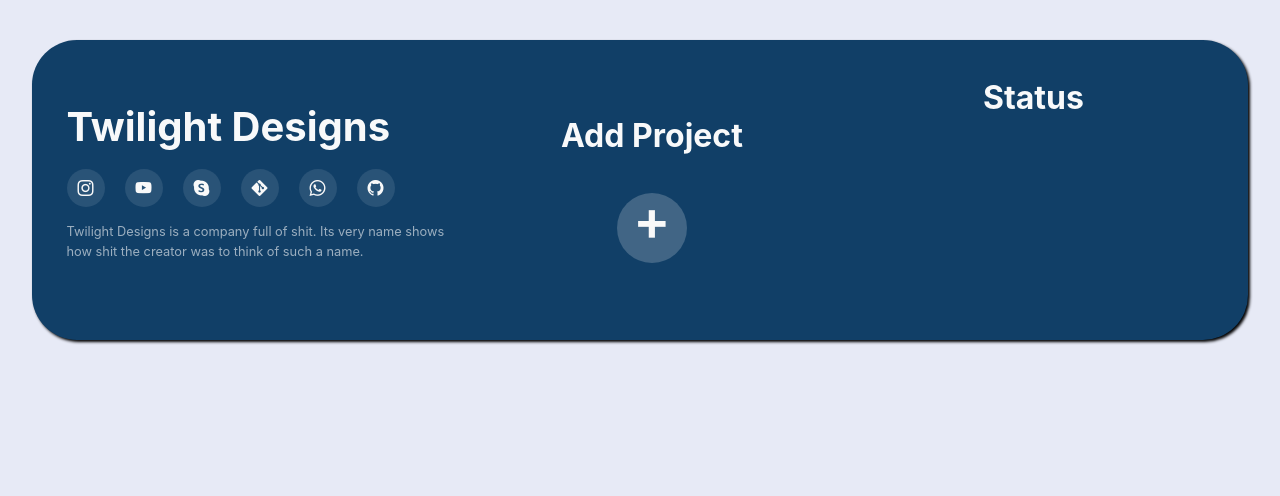
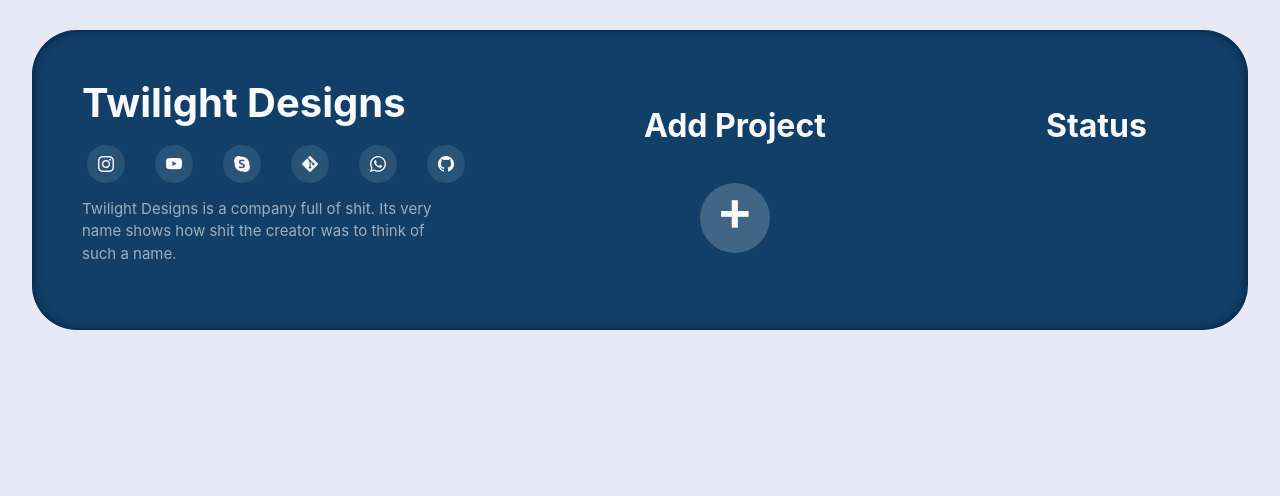
Before and after one commit to khizaryasin/projectmanagertwilight, a plain HTML site: page index.html in a window 1280 px wide. Drawn offline with nearby package versions, Linux system fonts and the light colour scheme.

Commit message:
fixed your stupid issues

```diff
--- a/index.html
+++ b/index.html
@@ -11,7 +11,6 @@
 </head>
 <body class='text-light'>
     <div class="home" id="home">
-        <div class="twilight-container">
 
             <div class="twilight">
                 <h1>Twilight Designs</h1>
@@ -26,7 +25,6 @@
             <p class="p" id="p">Twilight Designs is a company full of shit. Its very name shows how shit the creator was to think of such a name.</p>
             <!-- this comment was added by musa -->
         </div>
-    </div>
 
 
 <div class="add" id="add">
--- a/style.css
+++ b/style.css
@@ -16,19 +16,20 @@ body {
 .home {
     display: flex;
   position: absolute;
-  margin: 5vh 2.45vw;
+  margin-top: 30px;
   width: 95%;
   height: 300px;
   background-color: #113f67;
-  box-shadow: 2px 2px 3px #000;
+  box-shadow: inset 0px 0px 10px rgb(5, 30, 59);
   border-radius: 45px;
 }
 
 .twilight-container{
-    width: 38%;
+    width: 48%;
     display: flex;
     justify-content: center;
     align-content: center;
+    margin-left: 40px;
 }
 
 .twilight{
@@ -36,6 +37,8 @@ body {
     flex-direction: column;
     align-items: left;
     justify-content:center;
+    width: 38%;
+    margin-left: 50px
 }
 
 h1 {
@@ -47,7 +50,7 @@ h1 {
   display: flex;
   flex-direction: row;
   position: relative;
-right: 20px;
+right: 25px;
 }
 
 .list .button {
@@ -57,13 +60,13 @@ right: 20px;
   height: 38px;
   background-color: rgba(255, 255, 255, 0.1);
   color: #f9f9f9;
-  margin-left: 20px;
+  margin-left: 30px;
 }
 
 .p {
 margin-top: 15px;
-  width: 30vw;
-  font-size: 1vw;
+  width: 350px;
+  font-size: 15px;
   opacity: 0.6;
 }
 
@@ -72,11 +75,11 @@ margin-top: 15px;
   width: 40vh;
   position: absolute;
   top: 23vh;
-  left: 33vw;
+
 }
 
 .add {
-width: 28%;
+width: 36%;
   display: flex;
   flex-direction: column;
   justify-content: center;
@@ -114,7 +117,7 @@ width: 28%;
 }
 
 .idk{
-    width: 36%;
+    width: 33%;
     display: flex;
     flex-direction: column;
     justify-content: center;
@@ -126,10 +129,14 @@ width: 28%;
   flex-direction: column;
   justify-content: center;
   align-items: center;
-  width: 15vw;
-  height: 22vh;
+  width: 180px;
+  height: 100px;
   overflow-y: scroll;
   overflow-x: hidden;
+}
+
+.idk {
+  width: 26%;
 }
 
 .hr3 {
@@ -154,7 +161,7 @@ width: 28%;
   background-color: rgba(255, 255, 255, 0.5);
 }
 
-@media screen and (max-width: 768px) {
+@media screen and (max-width: 858px) {
   .home {
     position: absolute;
     margin: 2.5vh 2.45vw;
```
